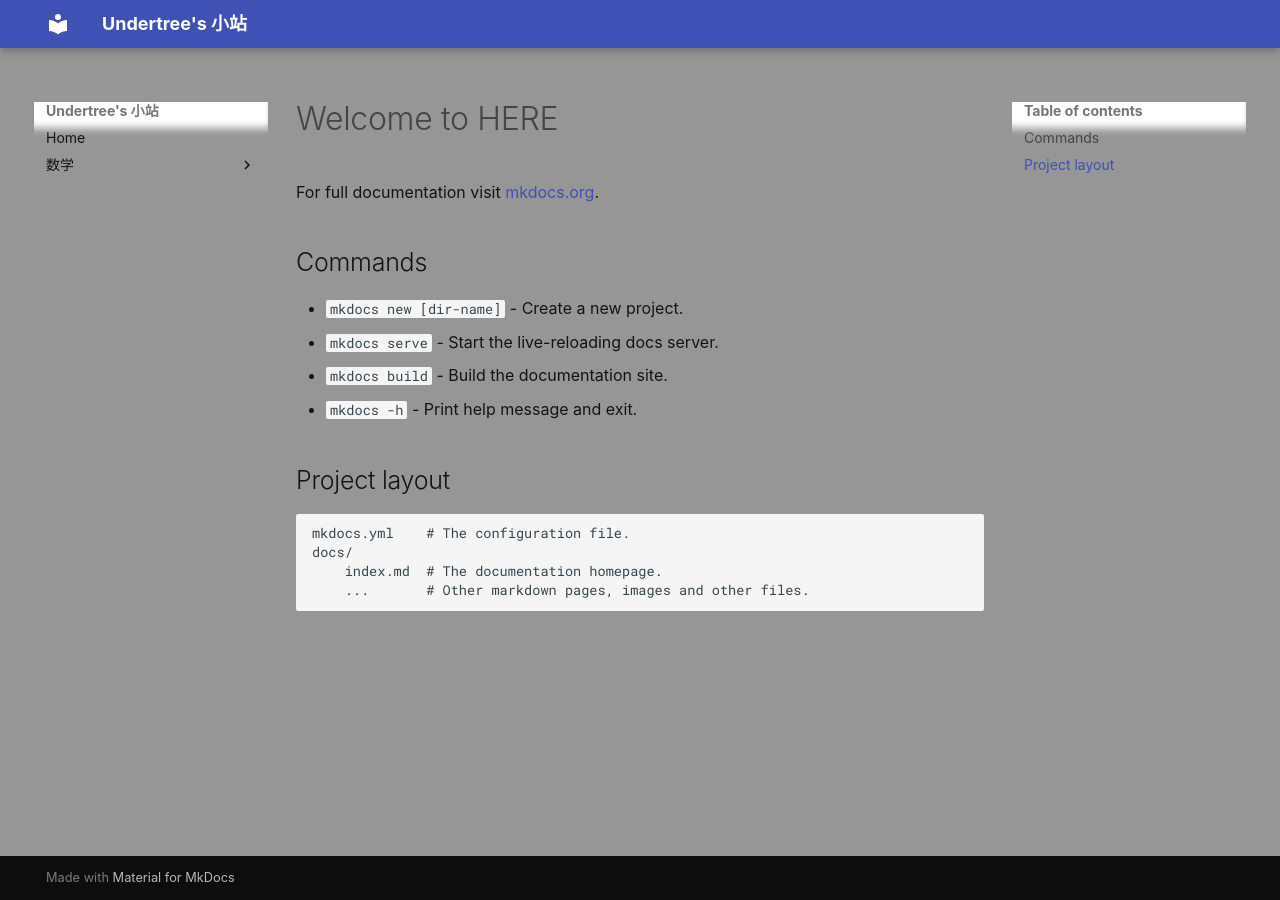
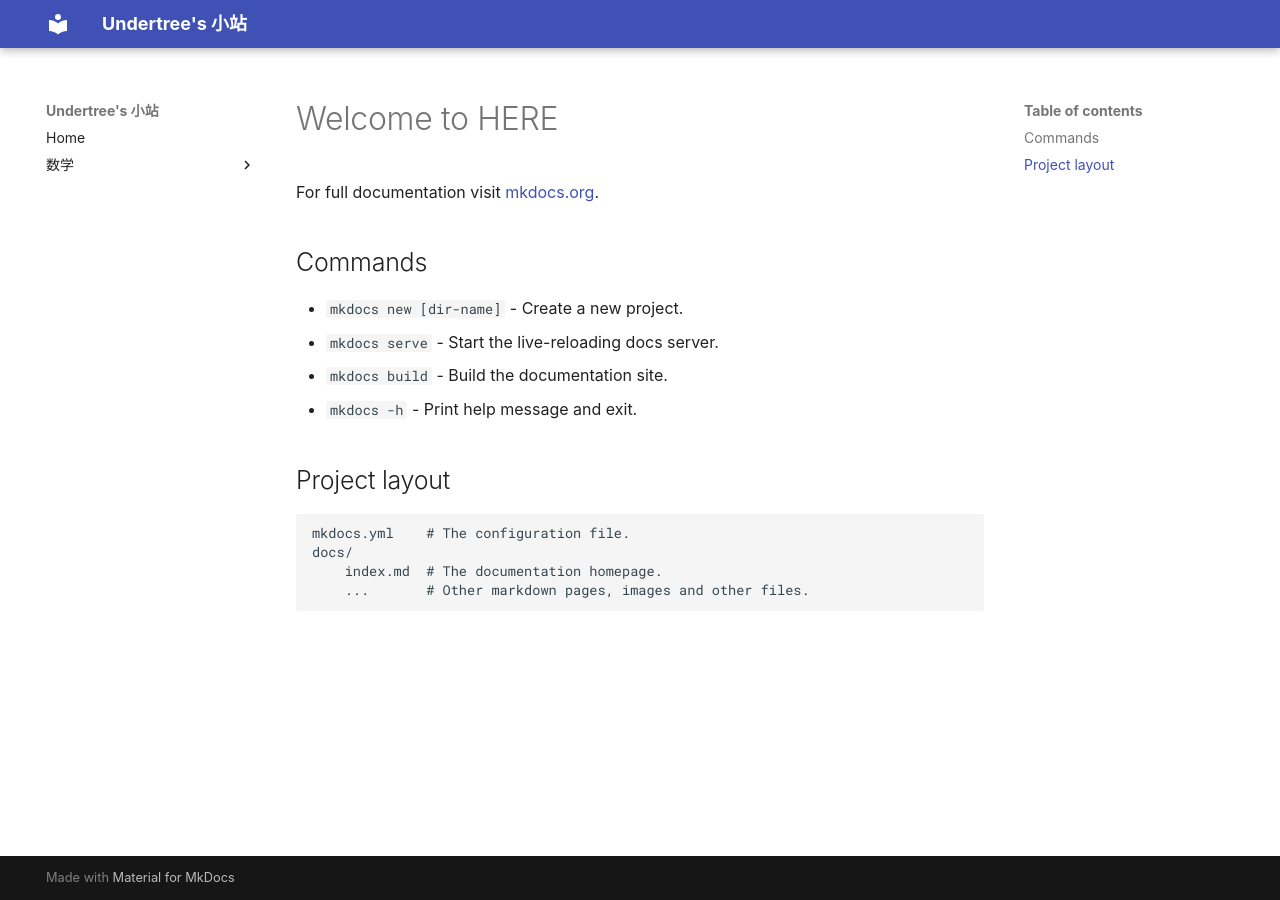
Before and after one commit to Undtree/Notes, an MkDocs documentation site: the page built from docs/index.md, in a window 1280 px wide. Built offline with MkDocs 1.6.1 and Material for MkDocs 9.7.7, drawn with Linux system fonts in a browser that asks for light colours.

Commit message:
renew extra.css

```diff
--- a/docs/stylesheet/extra.css
+++ b/docs/stylesheet/extra.css
@@ -1,5 +1,5 @@
 body{
-    background-color: #969696;
+    background-color: #ffffff;
 }
 
 :root{
```
